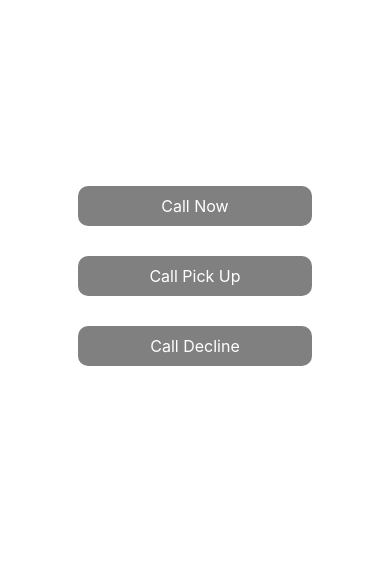
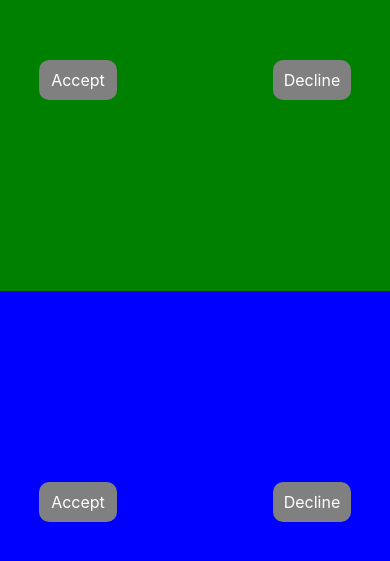
Before and after one commit to vaibsshukla/super-fiesta, a React Native app: screen / in a window 390 px wide. Shown: the part 131-692 px from the top of the page. Built offline with nearby package versions, Linux system fonts and the light colour scheme.

Commit message:
Code Commit

```diff
--- a/App.js
+++ b/App.js
@@ -14,44 +14,93 @@ var NativeMethodsCall = NativeModules.NativeMethods
 const App = () => {
   return (
     <View style={styles.container}>
-      {/* <TouchableOpacity
-        style={{ backgroundColor: 'grey', paddingVertical: 10, width: '60%', alignItems: 'center', borderRadius: 10 }}
-        onPress={() => NativeMethodsCall.addEvent('Hello This is First String', 'Hello This is Second Sttring', 6)}
-      ><Text style={{ fontSize: 16, color: 'white' }}>Data Pass from Js To Native Ios</Text></TouchableOpacity>
-      <View style={{ width: '40%', height: 30 }}></View> */}
+       <View style={{ flex: .5, backgroundColor: 'green', flexDirection: 'row', justifyContent: 'center', alignItems: 'center' }}>
+        <TouchableOpacity
+          style={{ backgroundColor: 'grey', paddingVertical: 10, width: '20%', alignItems: 'center', borderRadius: 10 }}
+          onPress={() => NativeMethodsCall.accept('Accept Pass')}
+        ><Text style={{ fontSize: 16, color: 'white' }}>Accept</Text></TouchableOpacity>
+      <View style={{ width: '40%', height: 30 }}></View>
+        <TouchableOpacity
+          style={{ backgroundColor: 'grey', paddingVertical: 10, width: '20%', alignItems: 'center', borderRadius: 10 }}
+          onPress={() => NativeMethodsCall.decline('Decline Pass')}
+        ><Text style={{ fontSize: 16, color: 'white' }}>Decline</Text></TouchableOpacity>
+      </View>
 
+
+      <View style={{ flex: .5, backgroundColor: 'blue', flexDirection: 'row',justifyContent: 'center', alignItems: 'center' }}>
         <TouchableOpacity
-        style={{ backgroundColor: 'grey', paddingVertical: 10, width: '60%', alignItems: 'center', borderRadius: 10 }}
-        onPress={() => NativeMethodsCall.callMethod((response) => { alert(response) })}
-      ><Text style={{ fontSize: 16, color: 'white' }}>Call Now</Text></TouchableOpacity>
-      <View style={{ width: '40%', height: 30 }}></View>
-
-      <TouchableOpacity
-        style={{ backgroundColor: 'grey', paddingVertical: 10, width: '60%', alignItems: 'center', borderRadius: 10 }}
-        onPress={() => NativeMethodsCall.callPickUp((response) => { alert(response) })}
+          style={{ backgroundColor: 'grey', width: '20%', alignItems: 'center', borderRadius: 10, paddingVertical: 10 }}
+          onPress={() => NativeMethodsCall.acceptMethod((response) => { alert(response) })}
         >
-        <Text style={{ fontSize: 16, color: 'white' }}>Call Pick Up</Text>
+          <Text style={{ fontSize: 16, color: 'white' }}>Accept</Text>
         </TouchableOpacity>
         <View style={{ width: '40%', height: 30 }}></View>
 
         <TouchableOpacity
-        style={{ backgroundColor: 'grey', paddingVertical: 10, width: '60%', alignItems: 'center', borderRadius: 10 }}
-        onPress={() => NativeMethodsCall.callDecline((response) => { alert(response) })}
+          style={{ backgroundColor: 'grey', width: '20%', alignItems: 'center', borderRadius: 10 ,paddingVertical: 10 }}
+          onPress={() => NativeMethodsCall.declineMethod((response) => { alert(response) })}
         >
-        <Text style={{ fontSize: 16, color: 'white' }}>Call Decline</Text>
+          <Text style={{ fontSize: 16, color: 'white' }}>Decline</Text>
         </TouchableOpacity>
-      <View style={{ width: '40%', height: 30 }}></View>
+
+      </View>
     </View>
   )
 }
 
 export default App;
-
 const styles = StyleSheet.create({
   container: {
     flex: 1,
-    justifyContent: 'center',
-    alignItems: 'center',
-    marginVertical: 10
   }
 })
+
+
+
+// import React, { Component } from 'react';
+// import { StyleSheet, Text, View, requireNativeComponent, Alert } from 'react-native';
+
+// const Bulb = requireNativeComponent("Bulb")
+
+// export default class App extends Component {
+//   constructor(props) {
+//     super(props);
+//     this.state = { acceptCall: 'hii' };
+//   }
+//   onDataSetInState = getData => {
+//     alert(getData.nativeEvent.acceptCall)
+//     this.setState({ isOn: getData.nativeEvent.acceptCall });
+//   }
+//   render() {
+//     return (
+//       <View style={styles.container}>
+//         <View style={styles.top}></View>
+//         <Bulb style={styles.middle}  onStatusChange={this.onDataSetInState} />
+//         <View style={{ width: '100%', height: 10, backgroundColor: 'blue'}}></View>
+//         {/* <Bulb style={styles.bottom}  onStatusChange={this.onDataSetInState} /> */}
+//       </View>
+//     );
+//   }
+// }
+// const styles = StyleSheet.create({
+//   container: {
+//     flex: 1,
+//     backgroundColor: '#F5FCFF',
+//   },
+//   top: {
+//     flex: .2,
+//     alignItems: "center",
+//     justifyContent: "center",
+//     backgroundColor: 'green'
+//   },
+//   middle: {
+//     flex: .4,
+//     alignItems: "center",
+//     justifyContent: "center",
+//   },
+//   bottom: {
+//     flex: .4,
+//     alignItems: "center",
+//     justifyContent: "center",
+//   },
+// });
```
Also changed, not shown: 22 other files (tests, documents, lock files or other folders). Lines whose indentation alone changed are shown as unchanged.
